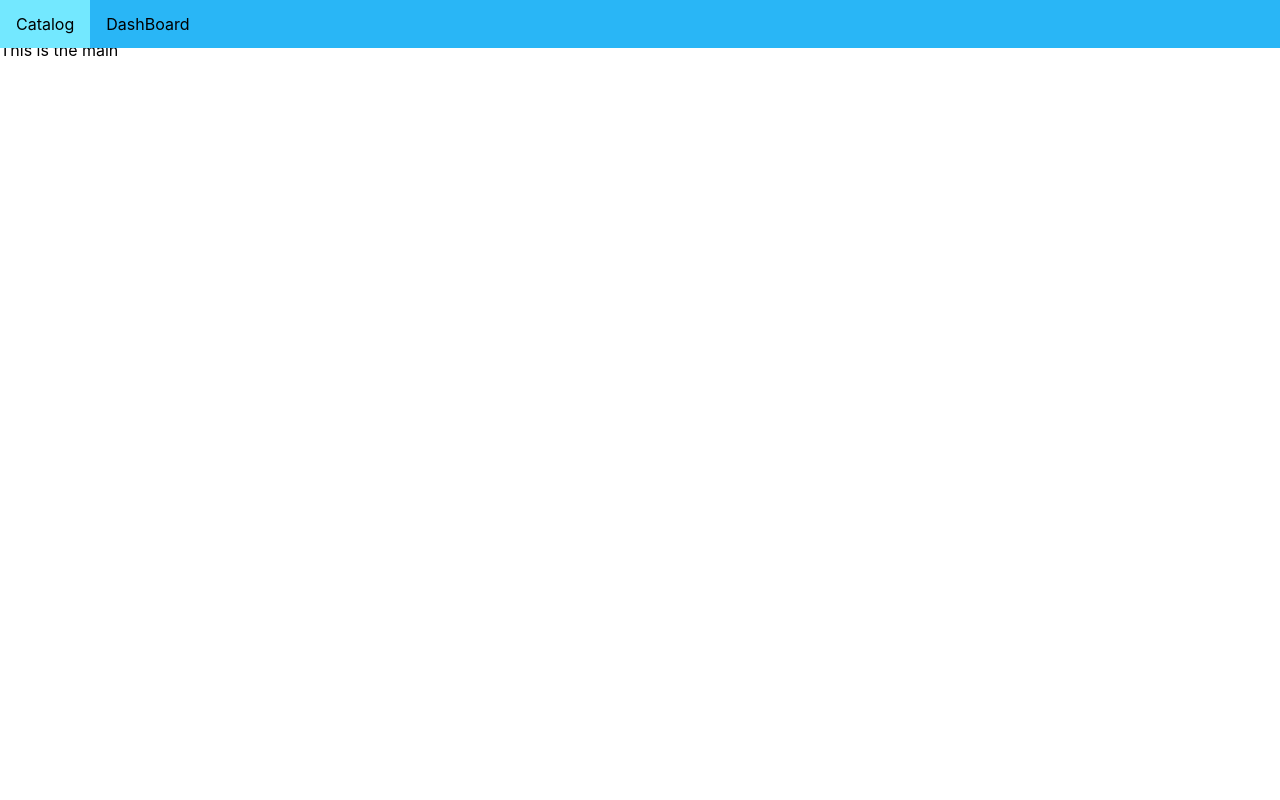
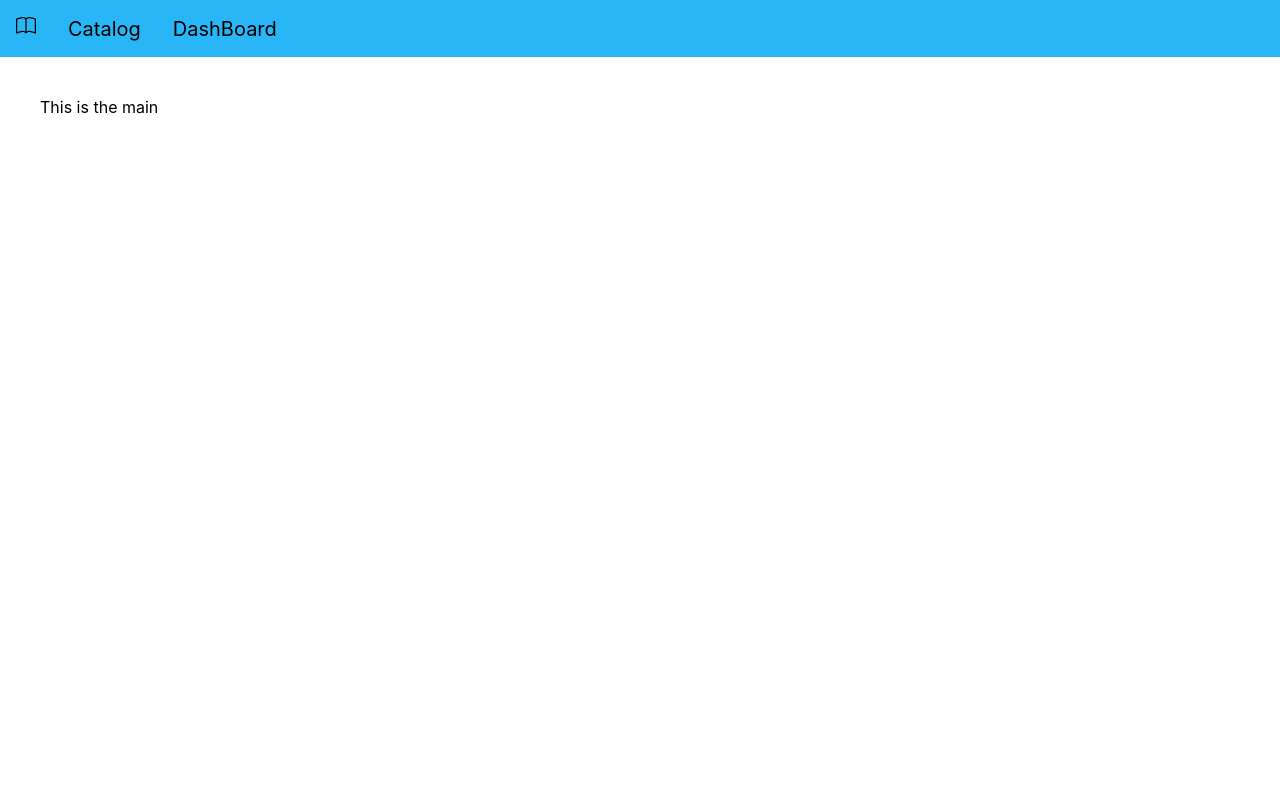
Before and after one commit to sajani-p/LMS, a React (Create React App) app: page / in a window 1280 px wide. Shown: the top 800 px of the page. Built offline with nearby package versions, Linux system fonts and the light colour scheme.

Commit message:
Tweek Navbar styling

```diff
--- a/src/App.js
+++ b/src/App.js
@@ -1,7 +1,8 @@
 import React from "react";
 import {ThemeProvider} from "styled-components"
+import { BsBook } from "react-icons/bs";
 
-import {Header, Main, Footer} from "./components/Layout";
+import { Main, Footer} from "./components/Layout";
 import { NavBar, NavItem,NavLink } from "./components/Navbar";
 
 function App() {
@@ -19,8 +20,12 @@
 
   return (
     <ThemeProvider theme = {theme}>
-      <Header>
       <NavBar>
+        <NavItem href="#">
+          <NavLink>
+            <BsBook />
+          </NavLink>
+        </NavItem>
         <NavItem href="#">
           <NavLink>Catalog</NavLink>
         </NavItem>
@@ -29,8 +34,8 @@
         </NavItem>
       </NavBar>
 
-      </Header>
       <Main>This is the main</Main>
+
       <Footer>This is the footer</Footer>
     </ThemeProvider>
   );
--- a/src/components/Layout.js
+++ b/src/components/Layout.js
@@ -1,11 +1,8 @@
 import styled from "styled-components";
 
-export const Header = styled.header`
-    height: 5vh; //give 5 present from viewed hight
-`;
-
 export const Main = styled.main`
-    height: 95vh;
+    min-height: 100vh;
+    padding: 5vh;
 `;
 
 export const Footer = styled.footer`
--- a/src/components/Navbar.js
+++ b/src/components/Navbar.js
@@ -3,25 +3,22 @@
 export const NavBar = styled.ul`
     list-style-type: none;
     margin: 0;
-    padding: 0;
+    padding: 1em 0;
     overflow: hidden;
     background-color: ${(props) => props.theme.primary.main};
-    position: fixed;
-    top: 0;
     width: 100%;
-    z-index: 1;
-    `;
+`;
 
 export const NavItem = styled.li`
-    float: left;
+    display: inline;
 `;
 
 export const NavLink = styled.a`
-    display: block;
     color: ${(props) => props.theme.primary.textColor};
     text-align: center;
     padding: 14px 16px;
     text-decoration: none;
+    font-size: 1.25em;
 
     :hover {
         background-color: ${(props) => props.theme.primary.light};
```
Lines whose indentation alone changed are shown as unchanged.
